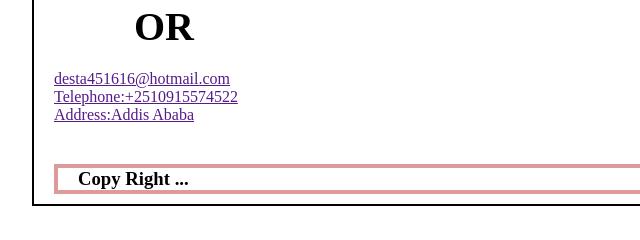
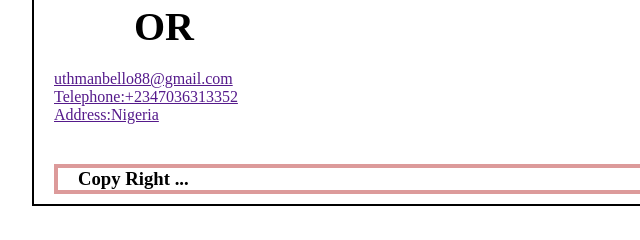
Before and after one commit to haftamudesta/AwesomeBooks, a plain HTML site: page index.html in a window 1280 px wide. Shown: the part 354-594 px from the top of the page, 96-736 px from the left. Drawn offline with Linux system fonts and the light colour scheme.

Commit message:
Add contact info

```diff
--- a/index.html
+++ b/index.html
@@ -65,9 +65,9 @@
             </ul>
             <h3 class="or">or</h3>
             <ul class="con-ul">
-              <li><a href="">desta451616@hotmail.com</a></li>
-              <li><a href="">Telephone:+2510915574522</a></li>
-              <li><a href="">Address:Addis Ababa</a></li>
+              <li><a href="">uthmanbello88@gmail.com</a></li>
+              <li><a href="">Telephone:+2347036313352</a></li>
+              <li><a href="">Address:Nigeria</a></li>
             </ul>
           </section>
         </section>
```
